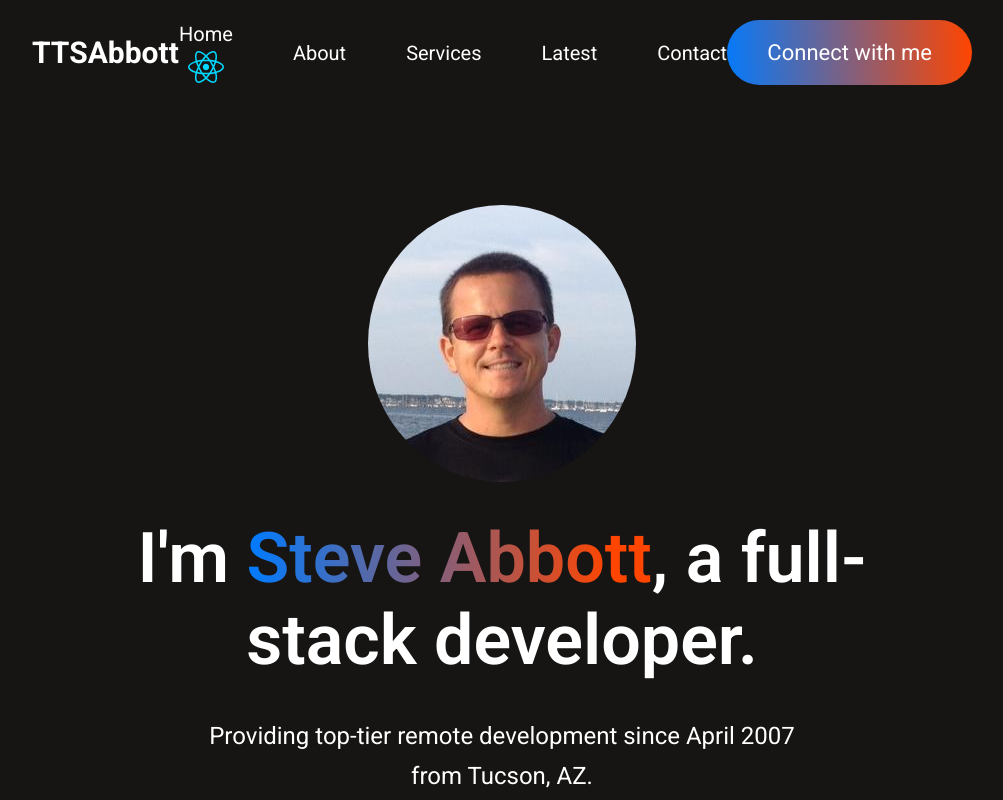
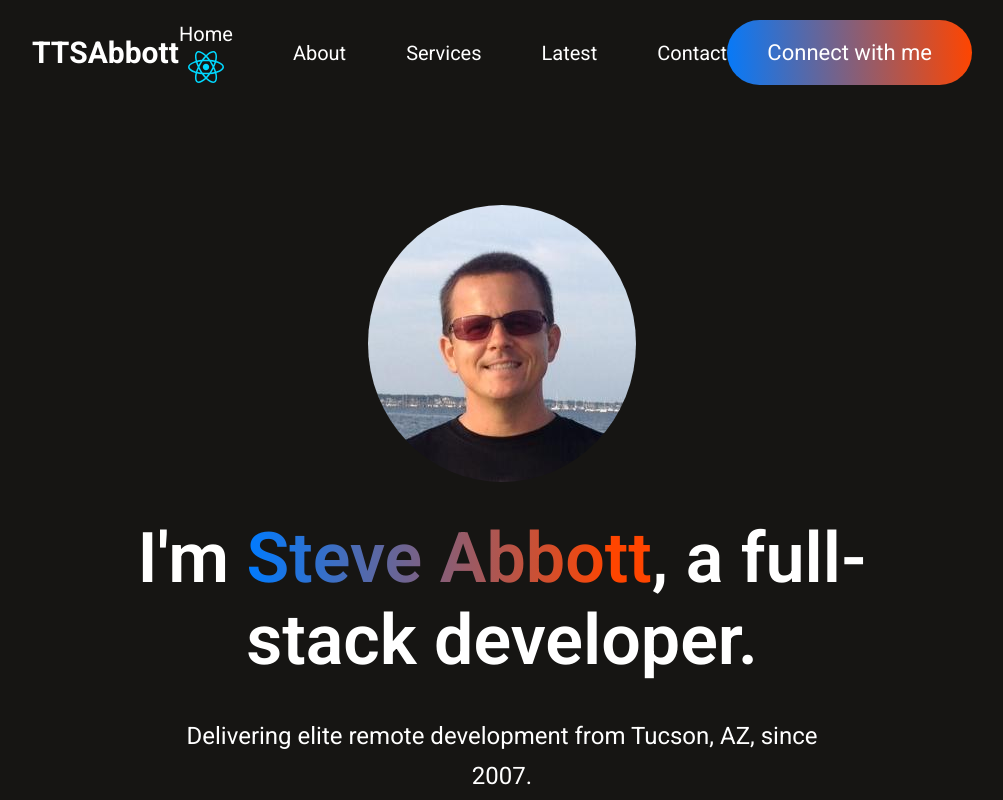
Before and after one commit to ttsabbott/ttsabbott.github.io, a React (Vite) app: page / in a window 1280 px wide. Shown: the top 800 px of the page, without its empty margins (138-1141 px from the left). Built offline with nearby package versions, Linux system fonts and the light colour scheme; no server answers.

Commit message:
update tag line

```diff
--- a/src/components/Home/Home.jsx
+++ b/src/components/Home/Home.jsx
@@ -9,7 +9,7 @@ const Home = () => {
         <div id="home" className='home'>
             <img src={profile_img} alt="" />
             <h1>I'm <span>Steve Abbott</span>, a full-stack developer.</h1>
-            <p>Providing top-tier remote development since April 2007 from Tucson, AZ.</p>
+            <p>Delivering elite remote development from Tucson, AZ, since 2007.</p>
             <div className="home-action">
                 <div className="home-connect"><AnchorLink className='anchor-link' offset={50} href='#contact'>Connect with me</AnchorLink></div>
                 <div className="home-resume"><a href={pdf_download}>My Resume</a></div>
```
